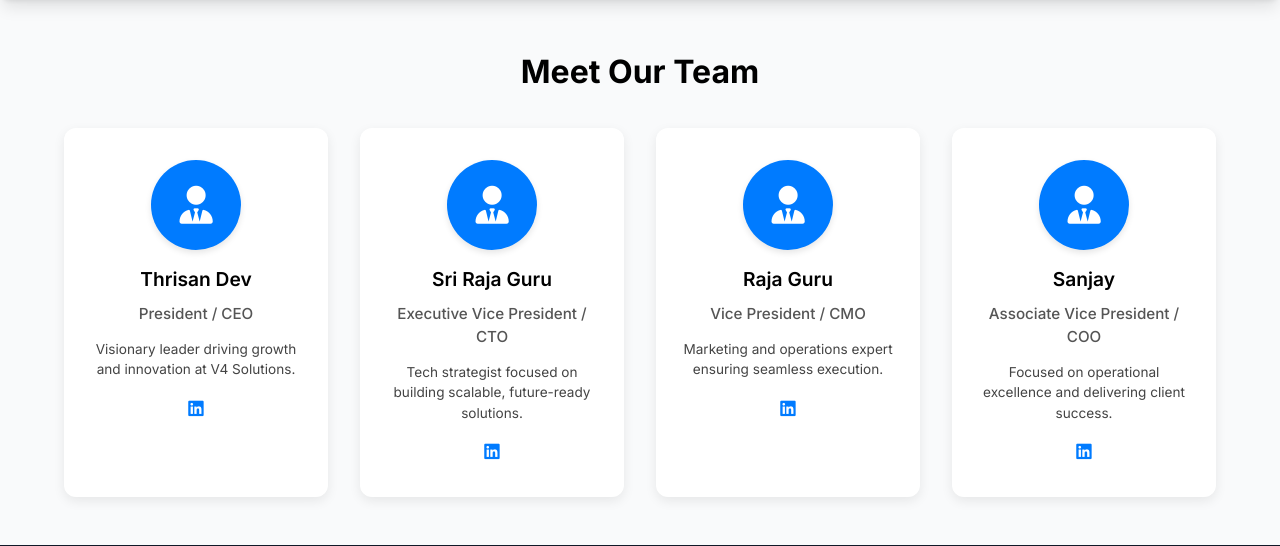
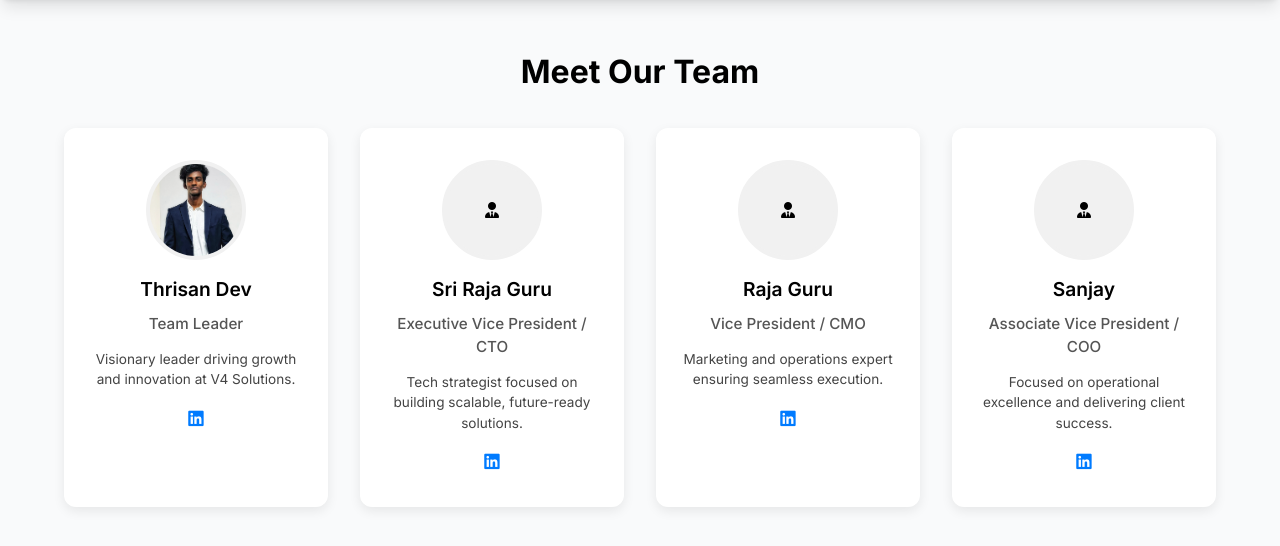
Before and after one commit to Sriraja2005/V4, a Django app: page /about/ in a window 1280 px wide. Shown: the part 64-610 px from the top of the page. Run offline with Django 5.2, Linux system fonts and the light colour scheme; some libraries are stand-ins or nearby versions.

Commit message:
Update about.html
added image

```diff
--- a/templates/main/about.html
+++ b/templates/main/about.html
@@ -12,9 +12,9 @@
 
       <!-- Member 1 -->
       <div class="team-card" data-aos="fade-up" data-aos-delay="200">
-        <div class="team-icon"><i class="fas fa-user-tie"></i></div>
+        <div class="team-icon"><img src="{% static 'images/3san.jpg' %}" alt="3san"></i></div>
         <h3>Thrisan Dev</h3>
-        <p class="role">President / CEO</p>
+        <p class="role">Team Leader</p>
         <p class="desc">Visionary leader driving growth and innovation at V4 Solutions.</p>
         <a href="https://www.linkedin.com/in/thrisan-dev-122421366" target="_blank">
           <i class="fab fa-linkedin"></i>
@@ -66,7 +66,7 @@
   .team-container { display: grid; grid-template-columns: repeat(auto-fit, minmax(250px, 1fr)); gap: 2rem; }
   .team-card { background: #fff; border-radius: 12px; box-shadow: 0 4px 12px rgba(0,0,0,0.08); padding: 2rem 1.5rem; text-align: center; transition: transform 0.3s ease; }
   .team-card:hover { transform: translateY(-6px); }
-  .team-icon { width: 90px; height: 90px; margin: 0 auto 15px; border-radius: 50%; background: #007bff; display: flex; align-items: center; justify-content: center; color: white; font-size: 38px; box-shadow: 0 3px 6px rgba(0,0,0,0.1); }
+  .team-icon {width: 100px;height: 100px;border-radius: 50%;overflow: hidden; display: flex;justify-content: center; align-items: center; margin: 0 auto 15px;border: 4px solid #f1f1f1;background: #f1f1f1; object-fit: cover;object-position: top; }
   .team-card h3 { margin: 0.6rem 0; font-size: 1.2rem; font-weight: 600; }
   .team-card .role { color: #555; font-size: 0.95rem; margin-bottom: 0.8rem; font-weight: 500; }
   .team-card .desc { font-size: 0.85rem; color: #444; margin-bottom: 1rem; }
```
